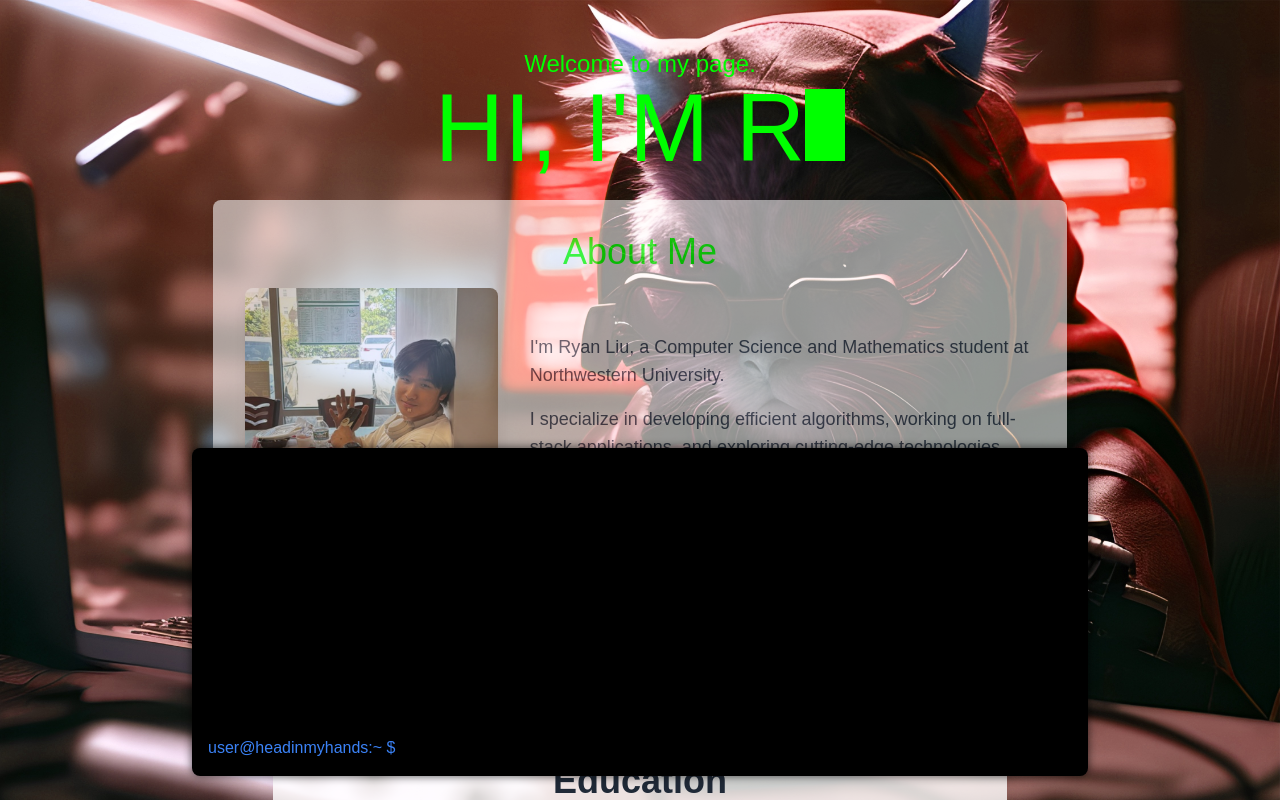
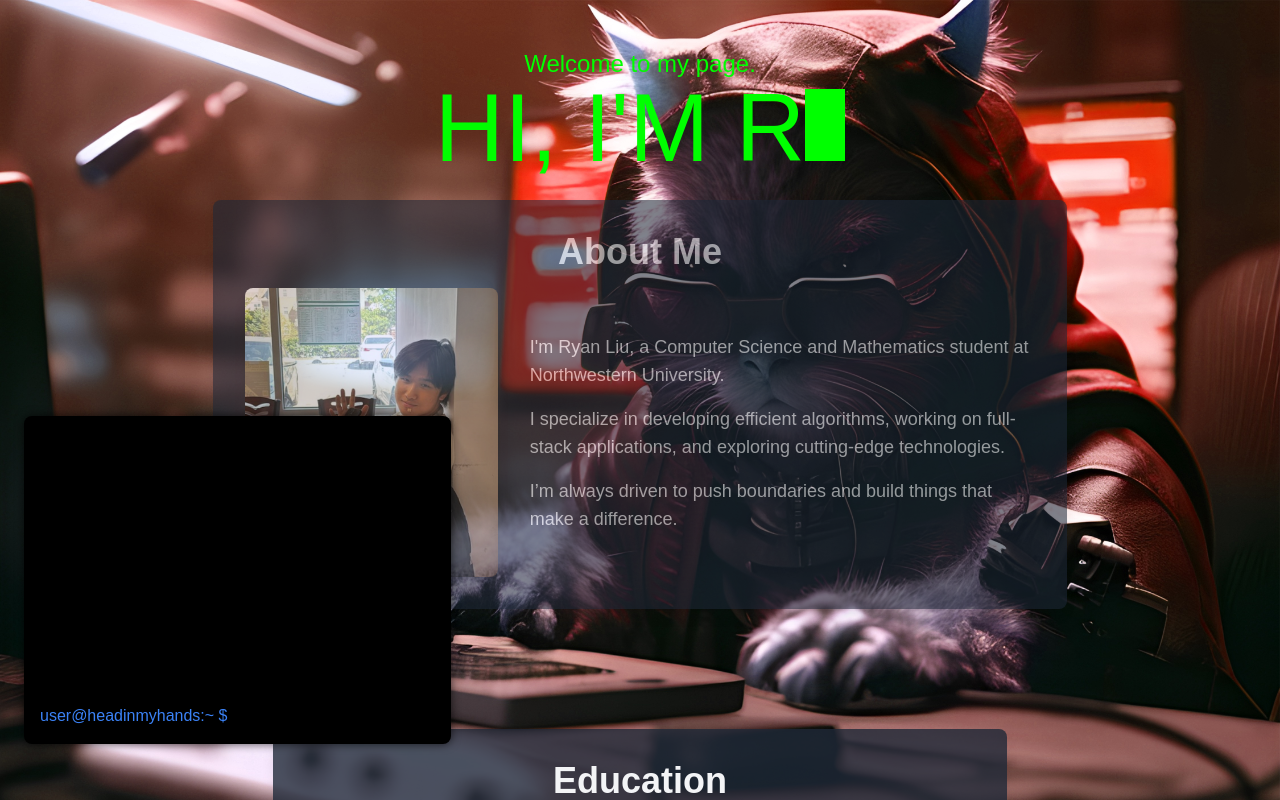
Before and after one commit to rliu2400/rliu.xyz, a Next.js app: page / in a window 1280 px wide. Shown: the top 800 px of the page. Built offline with nearby package versions, Linux system fonts and the light colour scheme; a web font is replaced by a local one.

Commit message:
darkmode is default

```diff
--- a/src/components/About.tsx
+++ b/src/components/About.tsx
@@ -5,14 +5,14 @@ export default function About() {
     const { sectionRef, opacity } = useScrollOpacity();
 
     return (
-        <section className="w-full flex items-center justify-center py-6 fade-in">
+        <section className="w-full flex items-center justify-center py-6 fade-in-move-up">
             {/* Floating Div with Rounded Corners */}
             <div
                 ref={sectionRef} // Apply ref to the inner div for scroll tracking
                 className="w-2/3 p-8 bg-white dark:bg-gray-800 bg-opacity-80 dark:bg-opacity-80 rounded-lg shadow-lg transition-colors duration-500 ease-in-out"
                 style={{ opacity }} // Opacity applied to the inner div
             >
-                <h2 className="text-4xl text-center terminal-text mb-4">About Me</h2>
+                <h2 className="text-4xl font-bold text-center text-gray-900 dark:text-gray-300 mb-4">About Me</h2>
                 <div className="flex flex-col md:flex-row items-center gap-8">
                     {/* Image Section */}
                     <div className="w-full md:w-1/3">
--- a/src/components/Terminal.tsx
+++ b/src/components/Terminal.tsx
@@ -75,8 +75,8 @@ export default function Terminal() {
     }, [history]);
 
     return (
-        <section className="w-full h-1/6 pb-6 flex items-center justify-center">
-            <div className="max-w-4xl w-full h-full p-4 bg-black text-green-600 terminal">
+        <section className="min-w-1xl w-1/3 h-1/6 absolute bottom-96 left-6">
+            <div className="bg-black terminal">
                 <div
                     ref={terminalHistoryRef}
                     className="terminal-history overflow-y-auto h-64 mb-4 max-h-96"
--- a/src/hooks/useDarkMode.ts
+++ b/src/hooks/useDarkMode.ts
@@ -1,7 +1,7 @@
 import { useState, useEffect } from "react";
 
 export default function useDarkMode() {
-    const [darkMode, setDarkMode] = useState(false);
+    const [darkMode, setDarkMode] = useState(true);
 
     // Function to toggle dark mode
     const toggleDarkMode = () => {
```
